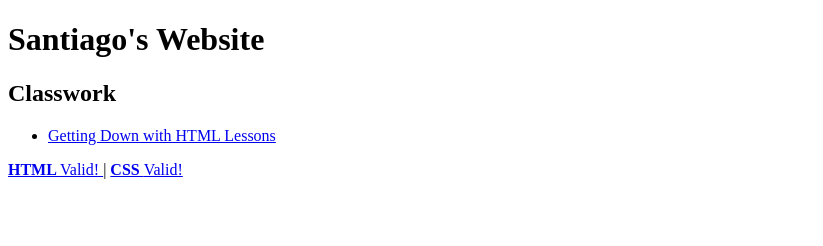
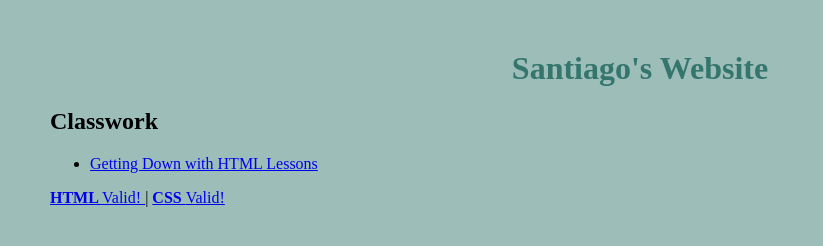
Before and after one commit to sulunque/itd110, a plain HTML site: page index.html in a window 1280 px wide. Shown: the whole page, without its empty margins (0-823 px from the left). Drawn offline with Linux system fonts and the light colour scheme.

Commit message:
Edited backgroud color for my page

```diff
--- a/index.html
+++ b/index.html
@@ -4,6 +4,23 @@
 <meta charset="utf-8">
 <title>Santiago's Website</title>
 </head>
+
+<style>
+
+body {
+    margin: 50px 50px 50px 50px;
+    background-color: #9DBDB9;
+}
+h1 {
+    text-align: center;
+    color: #34766D;
+    background-color: #9DBDB9;
+}
+p {
+    text-align: justify;
+}
+
+</style>
 <body>
 <h1>Santiago's Website</h1>
 
```
Also changed, not shown: gdw/index.html (+2 -0 lines).
